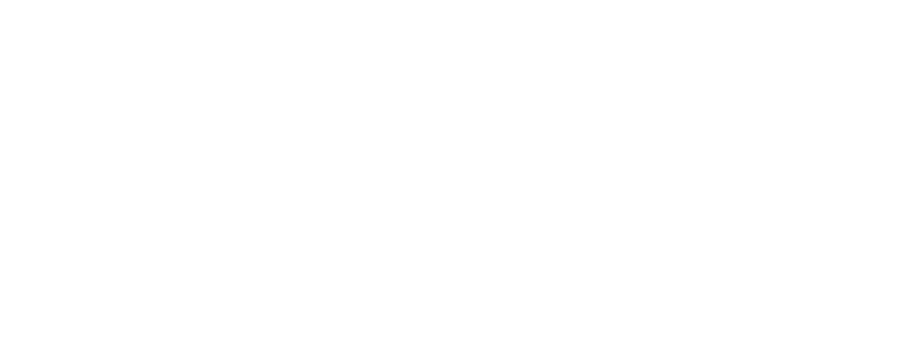
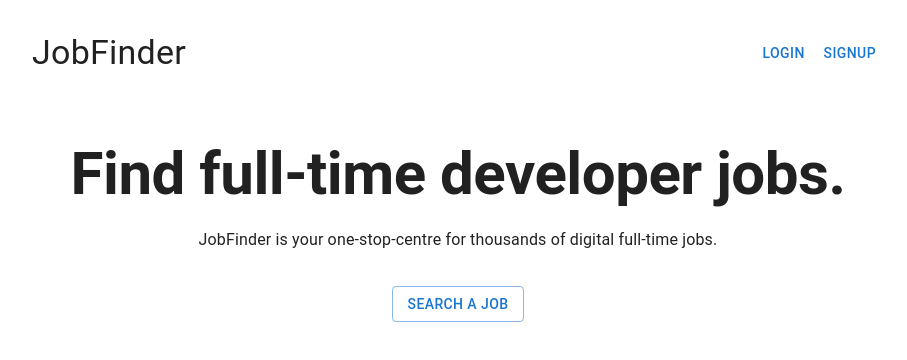
Before and after one commit to VarnikaBajpai4/JobFinder, a React (Vite) app in the folder Frontend/: page / in a window 1280 px wide. Shown: the top 360 px of the page, without its empty margins (182-1089 px from the left). Built offline with nearby package versions, Linux system fonts and the light colour scheme.

Commit message:
added login signup frontend

```diff
--- a/Frontend/src/App.jsx
+++ b/Frontend/src/App.jsx
@@ -1,11 +1,14 @@
 import React from 'react';
+import LandingPage from './components/ui/LandingPage';
+import { CssBaseline } from '@mui/material';
 
-const App = () => {
-    return (
-        <div>
-
-        </div>
-    );
-};
+function App() {
+  return (
+    <>
+      <CssBaseline />
+      <LandingPage />
+    </>
+  );
+}
 
 export default App;
--- /dev/null
+++ b/Frontend/src/components/ui/LandingPage.jsx
@@ -0,0 +1,36 @@
+import React, { useState } from 'react';
+import { Container, Typography, Button, Box } from '@mui/material';
+import LoginModal from './LoginModal';
+import SignupModal from './SignupModal';
+
+const LandingPage = () => {
+  const [openLogin, setOpenLogin] = useState(false);
+  const [openSignup, setOpenSignup] = useState(false);
+
+  return (
+    <Container maxWidth="md">
+      <Box display="flex" justifyContent="space-between" alignItems="center" mt={4}>
+        <Typography variant="h4">JobFinder</Typography>
+        <Box>
+          <Button onClick={() => setOpenLogin(true)}>Login</Button>
+          <Button onClick={() => setOpenSignup(true)}>Signup</Button>
+        </Box>
+      </Box>
+      <Box mt={8} textAlign="center">
+        <Typography variant="h2" fontWeight="bold">
+          Find full-time developer jobs.
+        </Typography>
+        <Typography variant="subtitle1" mt={2}>
+          JobFinder is your one-stop-centre for thousands of digital full-time jobs.
+        </Typography>
+        <Box mt={4}>
+          <Button variant="outlined">Search a Job</Button>
+        </Box>
+      </Box>
+      <LoginModal open={openLogin} onClose={() => setOpenLogin(false)} />
+      <SignupModal open={openSignup} onClose={() => setOpenSignup(false)} />
+    </Container>
+  );
+};
+
+export default LandingPage;
--- /dev/null
+++ b/Frontend/src/components/ui/LoginModal.jsx
@@ -0,0 +1,39 @@
+import React, { useState } from 'react';
+import { Modal, Box, Typography, TextField, Button } from '@mui/material';
+
+const LoginModal = ({ open, onClose }) => {
+  const [email, setEmail] = useState('');
+  const [password, setPassword] = useState('');
+
+  const handleLogin = () => {
+    // Handle login logic
+  };
+
+  return (
+    <Modal open={open} onClose={onClose}>
+      <Box sx={{ p: 4, backgroundColor: 'white', borderRadius: 2, maxWidth: 400, mx: 'auto', mt: '20vh' }}>
+        <Typography variant="h6">Login</Typography>
+        <TextField
+          label="Email"
+          fullWidth
+          margin="normal"
+          value={email}
+          onChange={(e) => setEmail(e.target.value)}
+        />
+        <TextField
+          label="Password"
+          type="password"
+          fullWidth
+          margin="normal"
+          value={password}
+          onChange={(e) => setPassword(e.target.value)}
+        />
+        <Button variant="contained" onClick={handleLogin} fullWidth sx={{ mt: 2 }}>
+          Login
+        </Button>
+      </Box>
+    </Modal>
+  );
+};
+
+export default LoginModal;
--- /dev/null
+++ b/Frontend/src/components/ui/SignupModal.jsx
@@ -0,0 +1,60 @@
+import React, { useState } from 'react';
+import { Modal, Box, Typography, TextField, Button, FormControl, InputLabel, Select, MenuItem } from '@mui/material';
+
+const SignupModal = ({ open, onClose }) => {
+  const [name, setName] = useState('');
+  const [email, setEmail] = useState('');
+  const [password, setPassword] = useState('');
+  const [role, setRole] = useState('');
+
+  const handleSignup = () => {
+    // Simulate signup logic, such as password hashing and API call
+    console.log('Signup is successful, you can login now');
+    // Additional signup logic would go here, like sending data to the backend
+
+    // Close the modal after successful signup
+    onClose();
+  };
+
+  return (
+    <Modal open={open} onClose={onClose}>
+      <Box sx={{ p: 4, backgroundColor: 'white', borderRadius: 2, maxWidth: 400, mx: 'auto', mt: '20vh' }}>
+        <Typography variant="h6">Signup</Typography>
+        <TextField
+          label="Name"
+          fullWidth
+          margin="normal"
+          value={name}
+          onChange={(e) => setName(e.target.value)}
+        />
+        <TextField
+          label="Email"
+          fullWidth
+          margin="normal"
+          value={email}
+          onChange={(e) => setEmail(e.target.value)}
+        />
+        <TextField
+          label="Password"
+          type="password"
+          fullWidth
+          margin="normal"
+          value={password}
+          onChange={(e) => setPassword(e.target.value)}
+        />
+        <FormControl fullWidth margin="normal">
+          <InputLabel>Role</InputLabel>
+          <Select value={role} onChange={(e) => setRole(e.target.value)}>
+            <MenuItem value="Job Seeker">Job Seeker</MenuItem>
+            <MenuItem value="Employer">Employer</MenuItem>
+          </Select>
+        </FormControl>
+        <Button variant="contained" onClick={handleSignup} fullWidth sx={{ mt: 2 }}>
+          Signup
+        </Button>
+      </Box>
+    </Modal>
+  );
+};
+
+export default SignupModal;
```
Also changed, not shown: 1 other file (tests, documents, lock files or other folders).
